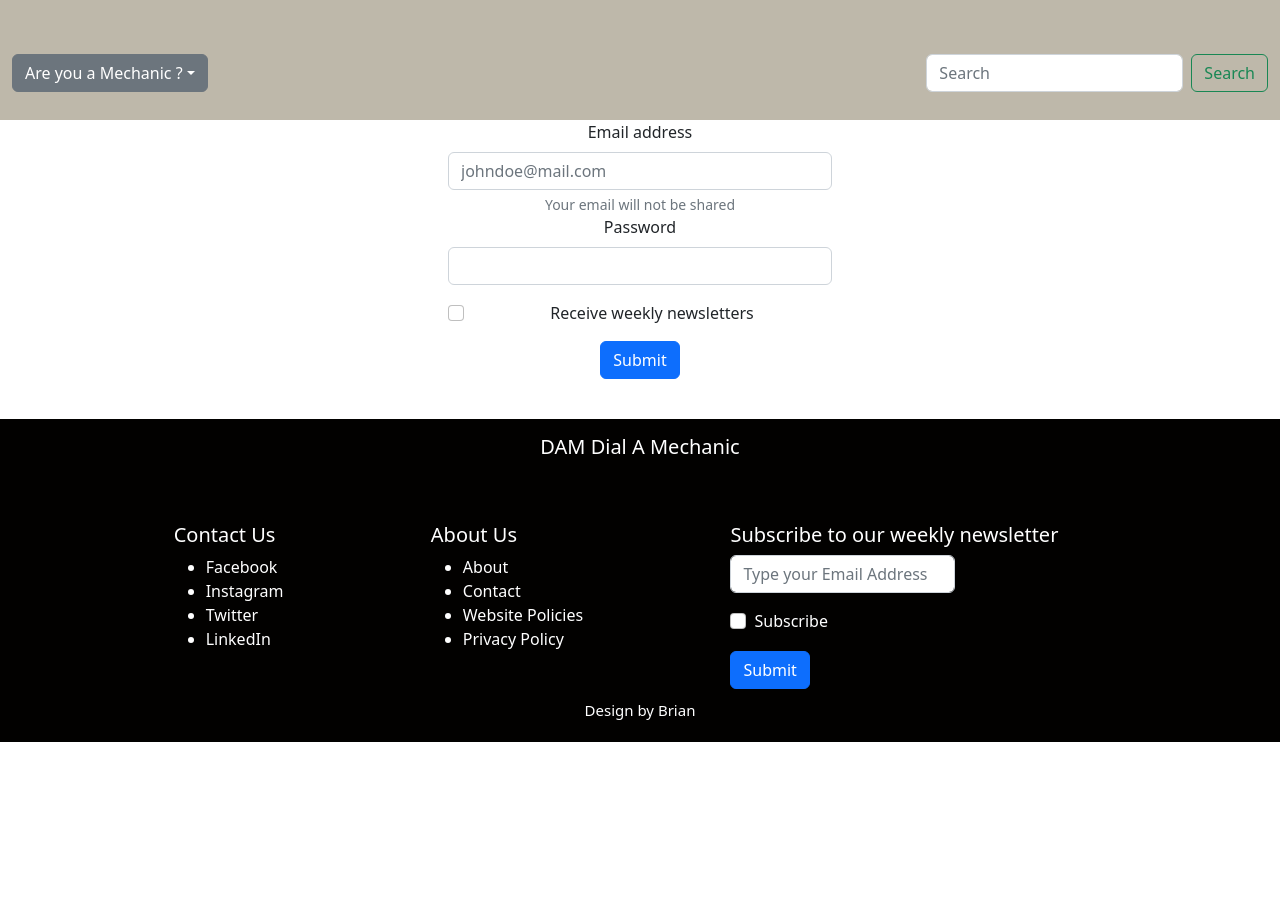
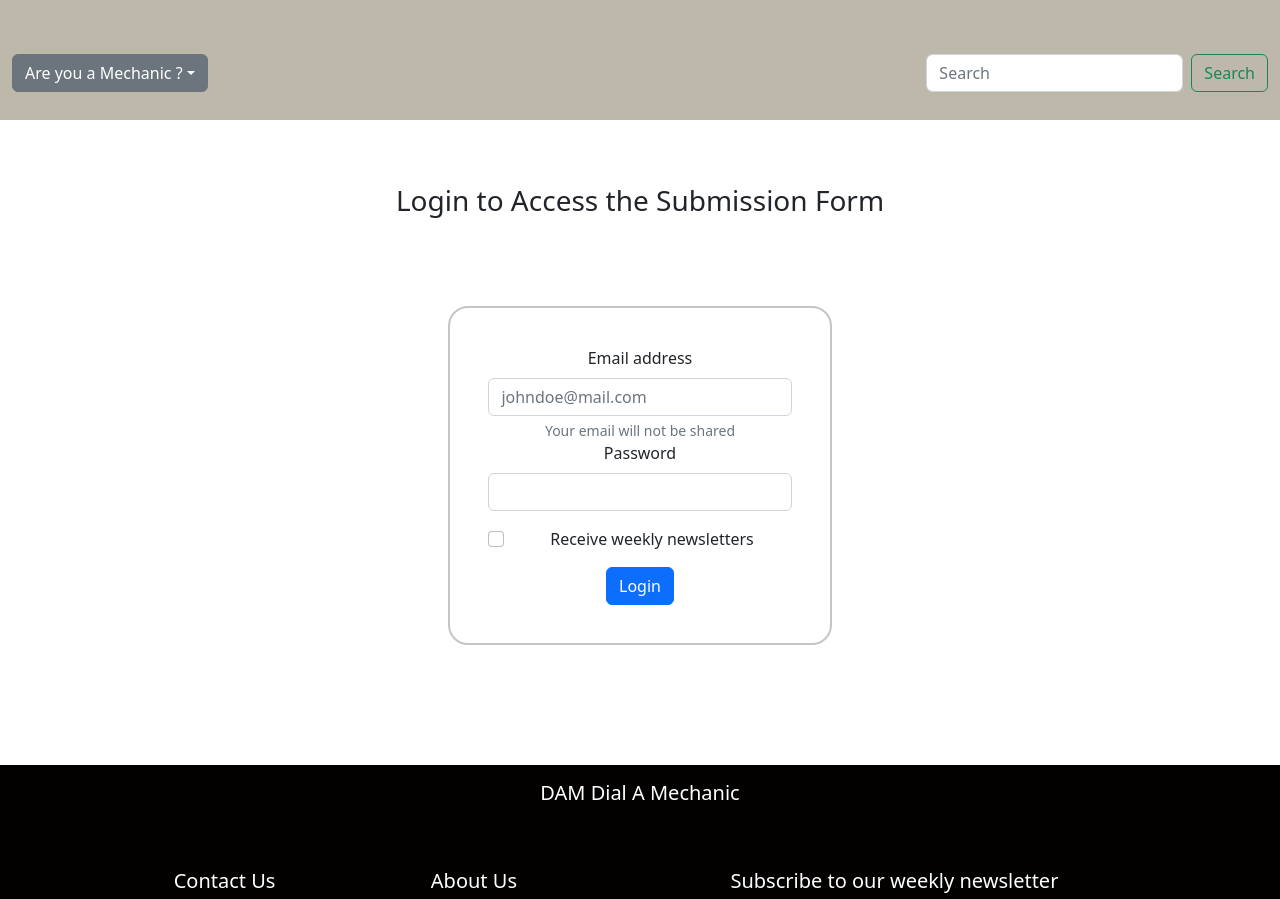
Before and after one commit to BrianWangila/Dial-A-Mechanic, a React (Create React App) app: page /dam/1 in a window 1280 px wide. Shown: the part 360-1259 px from the top of the page. Before the commit the page ends 1102 px from the top, so only its background shows below. Built offline with nearby package versions, Linux system fonts and the light colour scheme.

Commit message:
edit login form and style

```diff
--- a/src/components/Login.js
+++ b/src/components/Login.js
@@ -5,8 +5,11 @@ import { Link } from "react-router-dom";
 export default function Login(){
 
   return(
-    <center>
-    <form style={{width: 30+"vw"}}>
+    <center style={{paddingBottom: 10+"vh"}}>
+    <div style={{paddingTop: 7+"vh" , paddingTop: 8+"vh", paddingBottom: 10+"vh"}}>
+      <h3>Login to Access the Submission Form</h3>
+    </div>
+    <form className="login">
       <div className="mb-6">
         <label className="form-label">Email address</label>
         <input type="email" className="form-control" placeholder="johndoe@mail.com" required/>
@@ -18,9 +21,9 @@ export default function Login(){
       </div>
       <div className="mb-3 form-check">
         <input type="checkbox" className="form-check-input" />
-        <label className="form-check-label">Receive weekly newsletters</label>
+        <label className="">Receive weekly newsletters</label>
       </div>
-      <Link to="/mechanic/create-account"><button type="submit" className="btn btn-primary">Submit</button></Link>
+      <Link to="/mechanic/create-account"><button type="submit" className="btn btn-primary">Login</button></Link>
     </form>
     </center>
   )
--- a/src/index.css
+++ b/src/index.css
@@ -74,3 +74,10 @@
   padding-bottom: 20px;
   padding-top: 20px;
 }
+
+.login {
+  border: 2px solid rgb(201, 196, 196);
+  width: 30vw;
+  padding: 3vw;
+  border-radius: 20px;
+}
```
